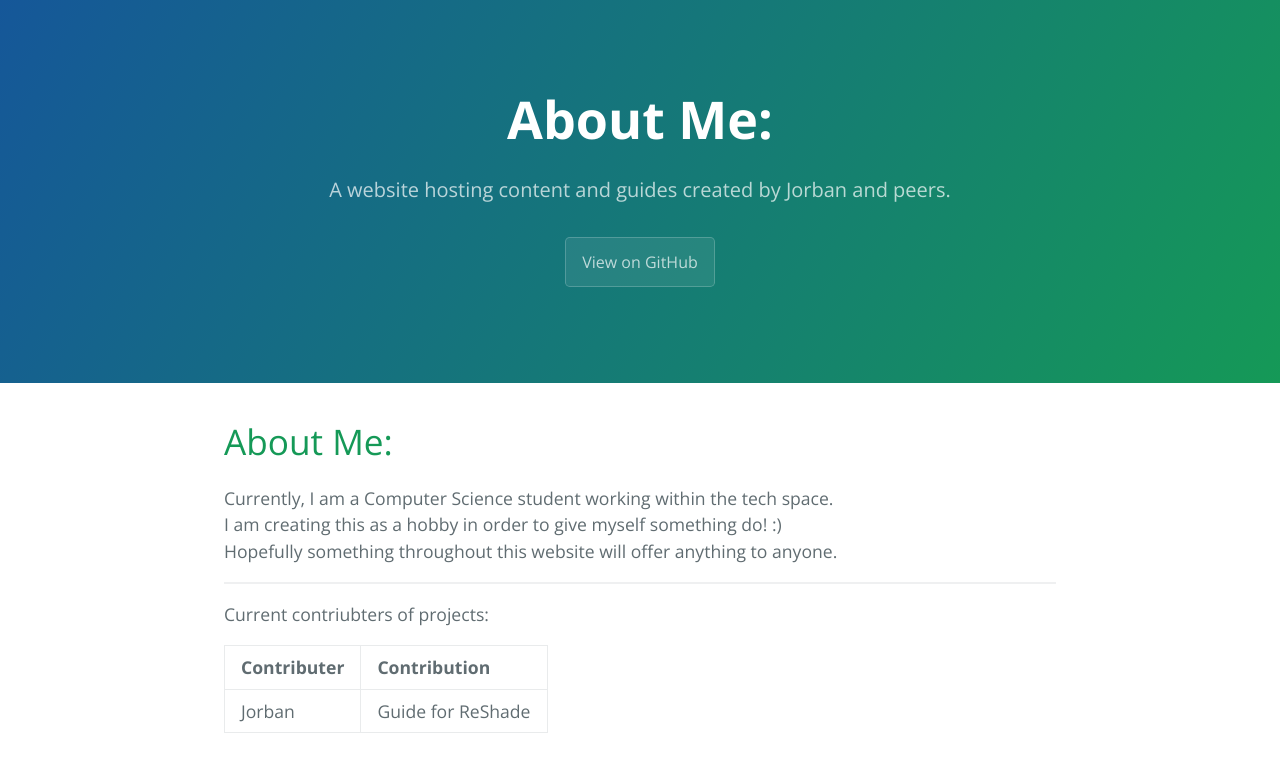
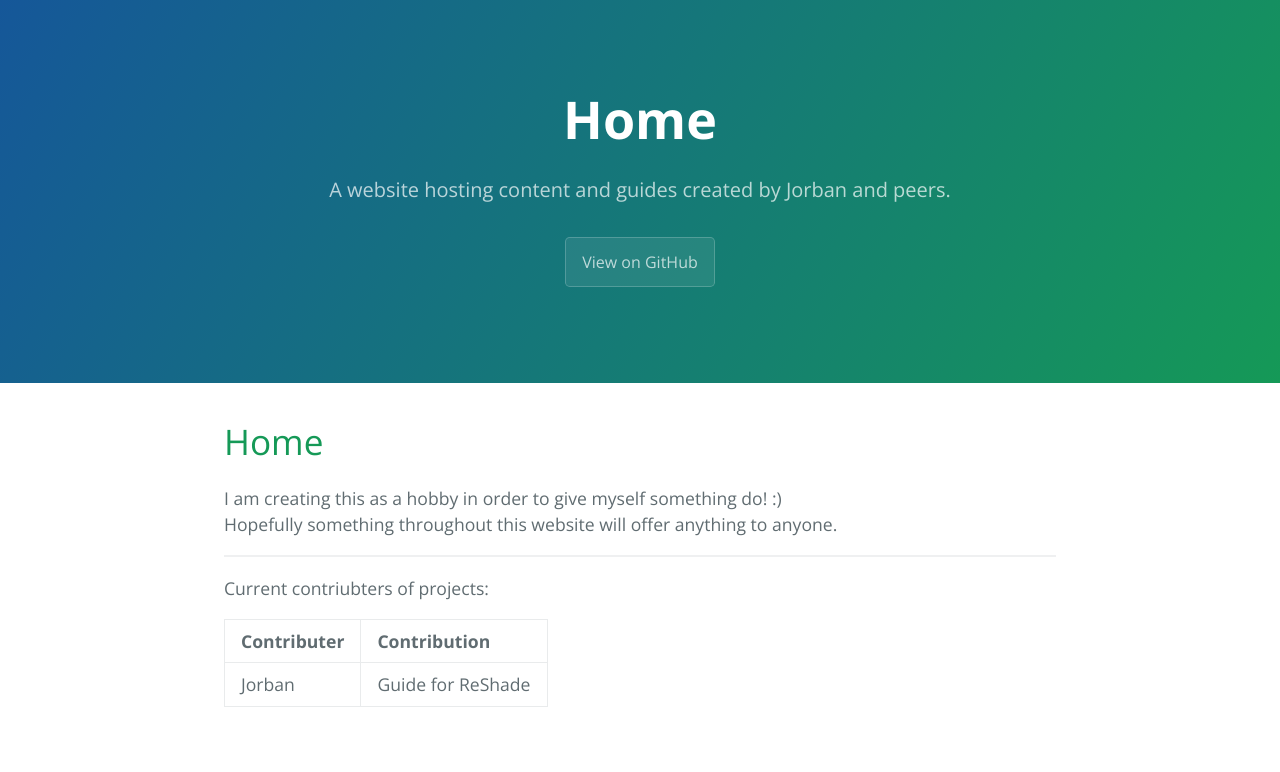
Before and after one commit to Jorbann/jorban.github.io, a Jekyll site: the page built from index.md, in a window 1280 px wide. Shown: the top 772 px of the page. Built offline with Jekyll 4.4.1, drawn with Linux system fonts in a browser that asks for light colours; our own code applies the rules of GitHub Pages for plain Markdown files.

Commit message:
Update index.md

```diff
--- a/index.md
+++ b/index.md
@@ -2,9 +2,8 @@
 layout: default
 ---
 
-# About Me:
+# Home
 
-Currently, I am a Computer Science student working within the tech space.<br>
 I am creating this as a hobby in order to give myself something do! :)<br>
 Hopefully something throughout this website will offer anything to anyone.<br>
 
```
